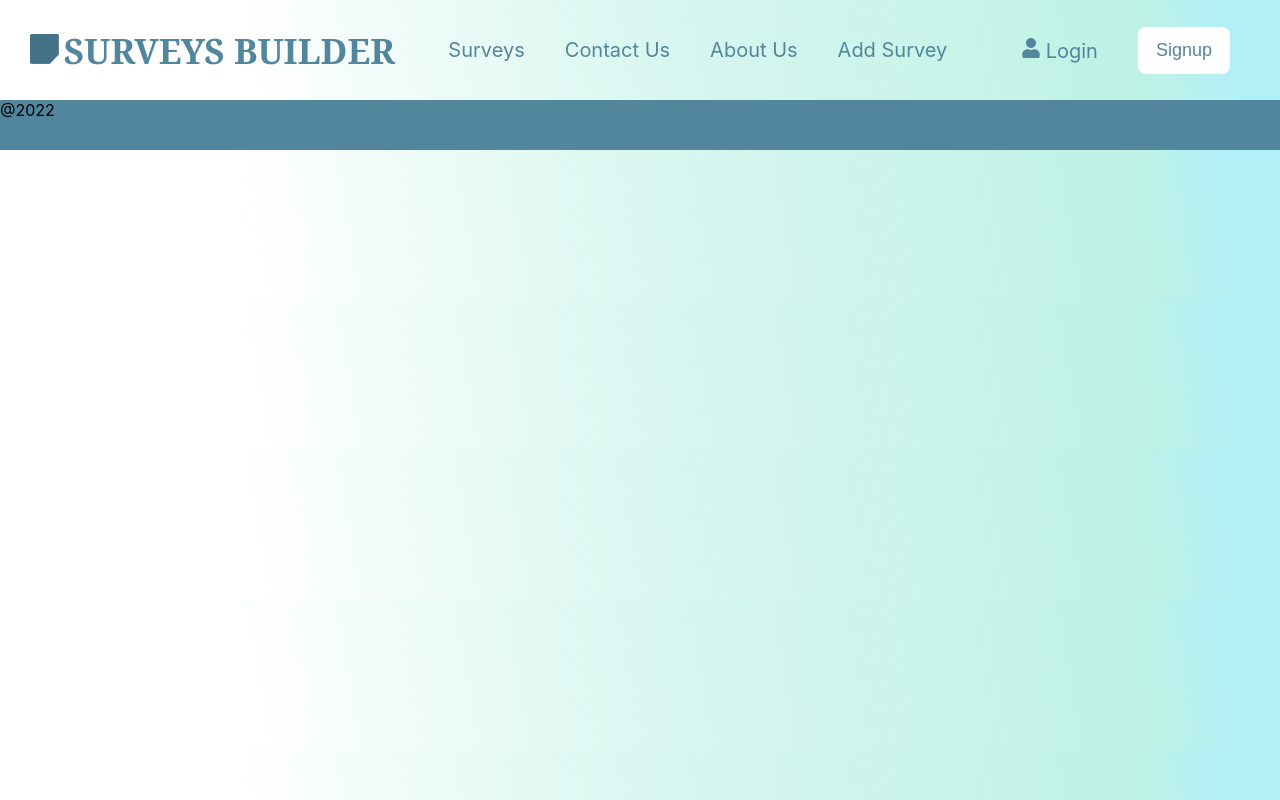
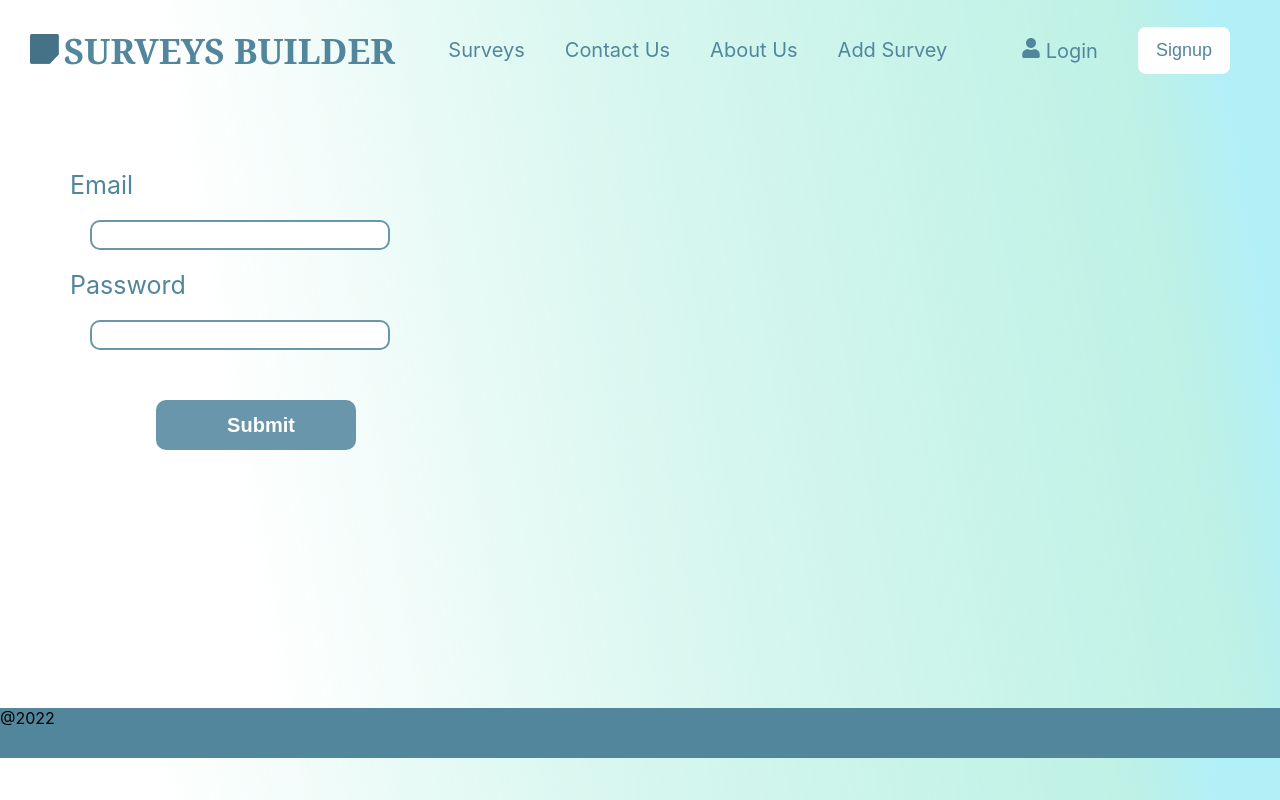
Before and after one commit to jad-amine/Surveys-Builder_React_Laravel_mySQL, a React (Create React App) app in the folder react.js/: page /login in a window 1280 px wide. Built offline with nearby package versions, Linux system fonts and the light colour scheme.

Commit message:
Added Login page

```diff
--- a/react.js/src/App.css
+++ b/react.js/src/App.css
@@ -165,7 +165,42 @@
   color: #6f96a9;
 }
 
+.login-page{
+  height: 76vh;
+}
 
+.login-page > form{
+  padding: 70px;
+  display: flex;
+  flex-direction: column;
+  width: 40%;
+}
+
+.login-page label{
+  font-size: 25px;
+  color: #52869C;
+}
+
+.login-page input{
+  height: 30px;
+  width: 300px;
+  border-radius: 10px;
+  border: 2px solid #6a96ab;
+  color: #52869C;
+  padding-left: 10px;
+  font-weight: bold;
+  margin: 20px;
+}
+
+.login-page > form input:last-child{
+  cursor: pointer;
+  background-color: #6a96ab;
+  color: white;
+  font-size: 20px;
+  height: 50px;
+  width: 200px;
+  margin: 30px auto;
+}
 /* Footer */
 .footer {
   height: 50px;
--- a/react.js/src/App.js
+++ b/react.js/src/App.js
@@ -8,6 +8,7 @@ import Home from "./components/Home";
 import Surveys from "./components/Surveys";
 import Footer from "./components/Footer";
 import AddSurvey from "./components/AddSurvey";
+import Login from "./components/Login";
 import "./App.css";
 
 function App() {
@@ -20,6 +21,7 @@ function App() {
           <Route path="/" element={<Home />} />
           <Route path="/surveys" element={<Surveys />} />
           <Route path="/addSurvey" element={<AddSurvey />} />
+          <Route path="/login" element={<Login />} />
         </Routes>
         <Footer />
       </BrowserRouter>
--- a/react.js/src/components/AddSurvey.js
+++ b/react.js/src/components/AddSurvey.js
@@ -13,7 +13,7 @@ const AddSurvey = () => {
     let data = new FormData();
     data.append("survey_name", name);
     data.append("content", questionContent);
-    data.append("possible_answers", questionPossibleAnswers);
+    data.append("possible_answers", JSON.stringify(questionPossibleAnswers));
     data.append("type", questionType);
     addQuestion(data);
     // console.log(name, questionContent, questionType, questionPossibleAnswers);
@@ -26,15 +26,16 @@ const AddSurvey = () => {
     setQuestionPossibleAnswers("");
   };
 
+  var token = localStorage.getItem('token');
+
   // Adding question
   const addQuestion = async (data) => {
-    try{
-
+    try {
       const res = await fetch("http://localhost:8000/api/v1/survey", {
         method: "POST",
         headers: {
           "Content-type": "application/json",
-          // "Authorization" : `Bearer: ${token}`
+          'Authorization': `bearer ${localStorage.getItem('token')}`
         },
         body: JSON.stringify(data),
       });
@@ -42,7 +43,7 @@ const AddSurvey = () => {
       console.log(res1);
       // setTasks([...tasks, data]);
     } catch (err) {
-      console.log(err)
+      console.log(err);
     }
   };
 
--- /dev/null
+++ b/react.js/src/components/Login.js
@@ -0,0 +1,49 @@
+import { useState } from "react";
+import { useNavigate } from "react-router-dom";
+
+const Login = ({ setToken, setUser }) => {
+  const [email, setEmail] = useState("");
+  const [password, setPassword] = useState("");
+  const navigate = useNavigate();
+
+  const login = async (e) => {
+    e.preventDefault();
+    let info = new FormData();
+    info.append("email", email);
+    info.append("password", password);
+    try  {
+    const res = await fetch("http://localhost:8000/api/v1/login", {
+      method: "POST",
+      body: info,
+    });
+    const data = await res.json();
+    localStorage.setItem('token',data.authorisation.token);
+    localStorage.setItem('name',data.user.name)
+    navigate('/')
+  } catch (err) {
+    alert('Wrong Username or Password');
+  }
+}
+
+  return (
+    <div className="login-page">
+      <form onSubmit={login}>
+        <label>Email</label>
+        <input
+          type="text"
+          value={email}
+          onChange={(e) => setEmail(e.target.value)}
+        />
+        <label>Password</label>
+        <input
+          type="password"
+          value={password}
+          onChange={(e) => setPassword(e.target.value)}
+        />
+        <input type="submit" />
+      </form>
+    </div>
+  );
+};
+
+export default Login;
--- a/react.js/src/components/Navbar.js
+++ b/react.js/src/components/Navbar.js
@@ -4,7 +4,7 @@ import { useNavigate } from "react-router-dom";
 // Pages
 import Vector from "../assets/Vector.png";
 
-const Navbar = (props) => {
+const Navbar = ({user}) => {
   // Used to direct user to pages
   const navigate = useNavigate();
 
@@ -21,9 +21,9 @@ const Navbar = (props) => {
         <li onClick={() => navigate('/addSurvey')}>Add Survey</li>
       </ul>
       <ul>
-        <li onClick={() => console.log("signin")}>
+        <li onClick={() => navigate('/login')}>
           <FaUser />
-          <span id="signin">Login</span>
+          <span id="signin" >Login</span>
         </li>
         <li onClick={() => console.log("signup")}>
           <button id="signup" >Signup</button>
```
Also changed, not shown: 2 other files (tests, documents, lock files or other folders).
